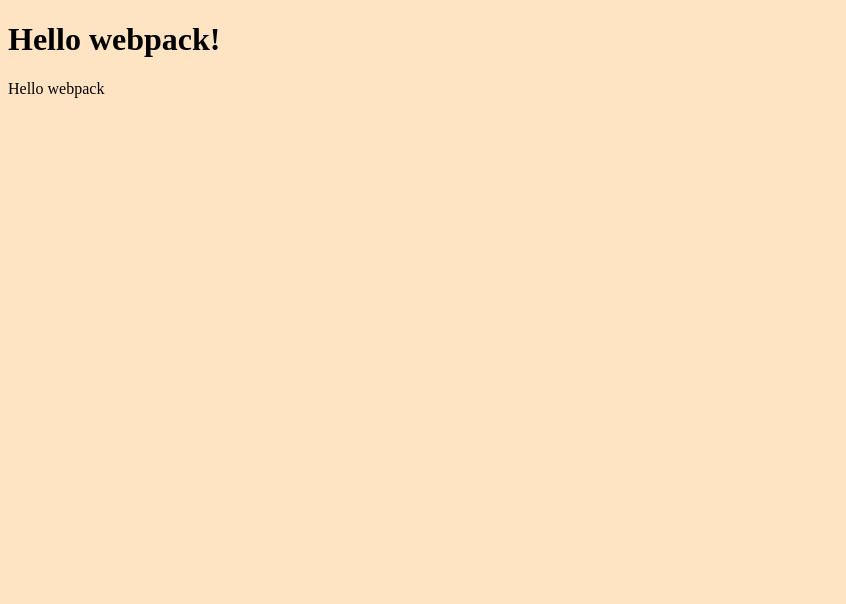
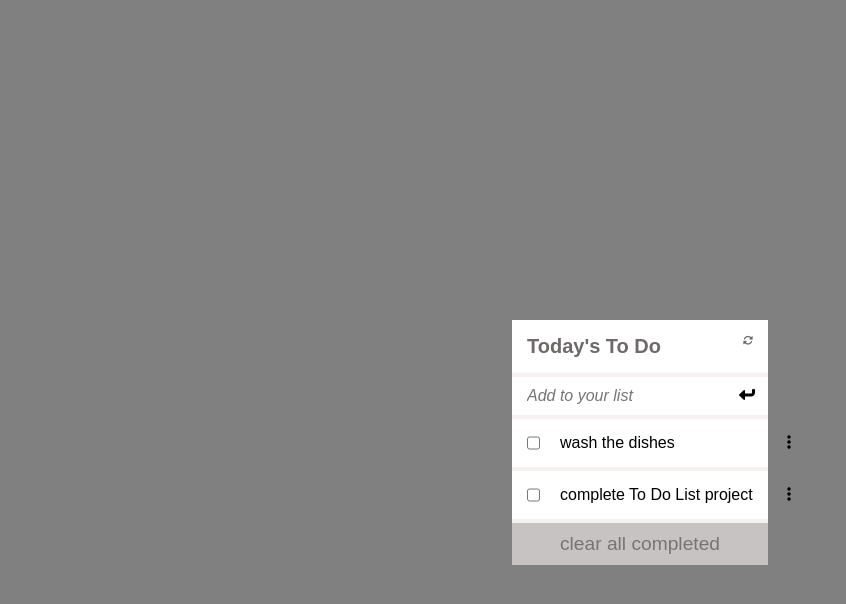
Before and after one commit to Whoistolu/To-Do-List, a website built with webpack: page src/index.html in a window 1280 px wide. Shown: the whole page, without its empty margins (0-846 px from the left). Built offline with nearby package versions, Linux system fonts and the light colour scheme.

Commit message:
Style the project

```diff
--- a/src/index.html
+++ b/src/index.html
@@ -3,9 +3,35 @@
 <head>
     <meta charset="UTF-8">
     <meta name="viewport" content="width=device-width, initial-scale=1.0">
-    <title>Wbpack Exercise</title>
+    <script src="https://kit.fontawesome.com/4f02d055e5.js" crossorigin="anonymous"></script>
+    <title>To Do List</title>
 </head>
 <body>
-    <h1>Hello webpack!</h1>
+    <main>
+        <div class="to-do">
+            <div class="today">
+                <h1>Today's To Do</h1><span><i class="fas fa-sync-alt"></i></span>
+            </div>
+            <div class="add-text">
+                <input type="text" placeholder="Add to your list"><span><i class="fas fa-level-down-alt fa-rotate-90"></i></span>
+            </div>
+            <div class="todos">
+                <div class="todo-item">
+                    <input type="checkbox">
+                    <input value="wash the dishes" type="text"></input>
+                    <i class="fas fa-ellipsis-v"></i>
+                </div>
+
+                <div class="todo-item">
+                    <input type="checkbox">
+                    <input value="complete To Do List project" type="text"></input>
+                    <i class="fas fa-ellipsis-v"></i>
+                </div>
+            </div>
+            <div class="button">
+                <button>clear all completed</button>
+            </div>
+        </div>
+    </main>
 </body>
 </html>
--- a/src/index.js
+++ b/src/index.js
@@ -1,14 +1 @@
-import _ from 'lodash';
 import './style.css';
-
-function component() {
-    const element = document.createElement('div');
-
-    // Lodash, now imported by this script
-    element.innerHTML = _.join(['Hello', 'webpack'], ' ');
-    element.classList.add('hello');
-
-    return element;
-  }
-
-  document.body.appendChild(component());
--- a/src/style.css
+++ b/src/style.css
@@ -1,3 +1,81 @@
+* {
+  padding: 0;
+  margin: 0;
+  box-sizing: border-box;
+}
+
 body {
-    background-color: bisque;
+  background-color: gray;
 }
+
+.to-do {
+  position: absolute;
+  left: 40%;
+  top: 40%;
+  right: 40%;
+  box-shadow: 4px 6px gray;
+  display: flex;
+  flex-direction: column;
+  gap: 4px;
+  background-color: rgb(247, 240, 240);
+}
+
+.to-do .today {
+  font-family: Arial, Helvetica, sans-serif;
+  font-size: 10px;
+  color: rgb(110, 106, 106);
+  display: flex;
+  justify-content: space-between;
+  padding: 15px 15px;
+  background-color: #fff;
+}
+
+.to-do .add-text {
+  display: flex;
+  justify-content: space-between;
+  padding: 10px 15px;
+  background-color: #fff;
+}
+
+.to-do .add-text input {
+  font-style: italic;
+}
+
+.to-do .todos {
+  display: flex;
+  flex-direction: column;
+  gap: 4px;
+}
+
+.to-do .todo-item {
+  display: flex;
+  gap: 20px;
+  background-color: #fff;
+  padding: 15px 15px;
+  /* border-bottom: 2px solid gray; */
+  /* padding: 10px 0; */
+}
+
+.to-do input[type=text] {
+  border: none;
+  background-color: transparent;
+  font-size: 1rem;
+}
+
+.to-do .todo-item input[type=text] {
+  flex-grow: 1;
+}
+
+.to-do .button {
+  display: flex;
+  justify-content: center;
+  background-color: rgb(199, 195, 195);
+  padding: 10px;
+}
+
+.to-do .button button {
+  border: none;
+  background-color: transparent;
+  font-size: 1.2rem;
+  color: rgb(121, 116, 116);
+}
--- a/webpack.config.js
+++ b/webpack.config.js
@@ -2,13 +2,15 @@ const path = require('path');
 const HtmlWebpackPlugin = require('html-webpack-plugin');
 
 module.exports = {
+  mode: 'development',
   entry: './src/index.js',
   devServer: {
     static: './dist',
+    watchFiles: ['src/**/*'],
   },
   plugins: [
     new HtmlWebpackPlugin({
-      template: './src/index.html'
+      template: './src/index.html',
     }),
   ],
   module: {
```
